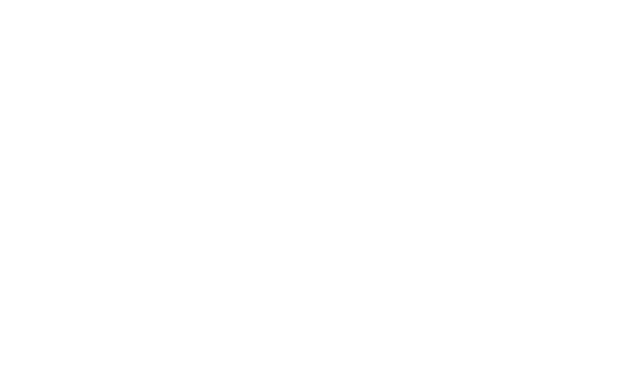
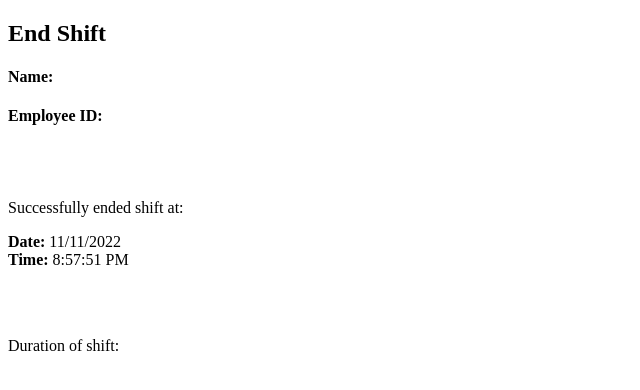
Before and after one commit to fasiehkhan/EmployeeHoursLoggingSystem, a React (Create React App) app: page /employee-end-shift in a window 1280 px wide. Before the commit this address had no page. Shown: the top 390 px of the page, without its empty margins (0-640 px from the left). Built offline with nearby package versions, Linux system fonts and the light colour scheme.

Commit message:
added time/date functions to for employee shifts & breaks

```diff
--- a/src/App.js
+++ b/src/App.js
@@ -5,7 +5,10 @@
 import { Employee } from './views/Employee';
 import { EmployeeHistory } from './views/EmployeeHistory';
 import { EmployeeTimePunches } from './views/EmployeeTimePunches';
-import { EmployeeRequest } from './views/EmployeeRequest';
+import { EmployeeStartShift } from './views/EmployeeStartShift';
+import { EmployeeEndShift } from './views/EmployeeEndShift';
+import { EmployeeStartBreak } from './views/EmployeeStartBreak';
+import { EmployeeEndBreak } from './views/EmployeeEndBreak';
 
 export default function App() {
   return (
@@ -18,7 +21,10 @@
             <Route path="employee" element={<Employee />} />
             <Route path="employee-history" element={<EmployeeHistory />} />
             <Route path="employee-time-punches" element={<EmployeeTimePunches />} />
-            <Route path="employee-request" element={<EmployeeRequest />} />
+            <Route path="employee-start-shift" element={<EmployeeStartShift />} />
+            <Route path="employee-end-shift" element={<EmployeeEndShift />} />
+            <Route path="employee-start-break" element={<EmployeeStartBreak />} />
+            <Route path="employee-end-break" element={<EmployeeEndBreak />} />
           </Route>
         </Routes>
       </BrowserRouter>
--- a/src/index.css
+++ b/src/index.css
@@ -105,3 +105,13 @@
     width: 100px;
     text-align: center;
 }
+
+.employee #trivial {
+  font-size: 15px;
+}
+
+.employee #datetime {
+  outline: 2px solid white;
+  padding: 10px;
+  line-height:30px;
+}
--- /dev/null
+++ b/src/views/EmployeeEndBreak.jsx
@@ -0,0 +1,23 @@
+import  React, { useState } from 'react';
+
+export const EmployeeEndBreak = () => {
+    var [date] = useState(new Date());
+    return (
+        <div className="employee">
+            <h2>End Break</h2>
+            <h4>Name: </h4>
+            <h4>Employee ID: </h4>
+            <br></br><br></br>
+            <div>
+                <p id="trivial">Successfully ended break at:</p>
+                <p id="datetime">
+                    <strong>Date: </strong> {date.toLocaleDateString()}
+                    <br></br>
+                    <strong>Time: </strong> {date.toLocaleTimeString()}
+                </p>
+                <br></br><br></br>
+                <p id="trivial">Duration of break:</p>
+            </div>
+        </div>
+    );
+};
--- /dev/null
+++ b/src/views/EmployeeEndShift.jsx
@@ -0,0 +1,25 @@
+import  React, { useState } from 'react';
+//import { EmployeeStartShift } from './EmployeeStartShift';
+
+export const EmployeeEndShift = () => {
+    var [curTime] = useState(new Date());
+    //var [duration] = curTime - startTime;
+    return (
+        <div className="employee">
+            <h2>End Shift</h2>
+            <h4>Name: </h4>
+            <h4>Employee ID: </h4>
+            <br></br><br></br>
+            <div>
+                <p id="trivial">Successfully ended shift at:</p>
+                <p id="datetime">
+                    <strong>Date: </strong> {curTime.toLocaleDateString()}
+                    <br></br>
+                    <strong>Time: </strong> {curTime.toLocaleTimeString()}
+                </p>
+                <br></br><br></br>
+                <p id="trivial">Duration of shift:</p>
+            </div>
+        </div>
+    );
+};
--- a/src/views/EmployeeRequest.jsx
+++ /dev/null
@@ -1,13 +0,0 @@
-export const EmployeeRequest = () => {
-    return (
-        <div className="employee">
-            <h2>Employee Request</h2>
-            <h4>Name: </h4>
-            <h4>Employee ID: </h4>
-
-            <div>
-                <p>display shift/break starts/ended at time</p>
-            </div>
-        </div>
-    );
-};
--- /dev/null
+++ b/src/views/EmployeeStartBreak.jsx
@@ -0,0 +1,21 @@
+import  React, { useState } from 'react';
+
+export const EmployeeStartBreak = () => {
+    var [date] = useState(new Date());
+    return (
+        <div className="employee">
+            <h2>Start Break</h2>
+            <h4>Name: </h4>
+            <h4>Employee ID: </h4>
+            <br></br><br></br>
+            <div>
+                <p id="trivial">Successfully started break at:</p>
+                <p id="datetime">
+                    <strong>Date: </strong> {date.toLocaleDateString()}
+                    <br></br>
+                    <strong>Time: </strong> {date.toLocaleTimeString()}
+                </p>
+            </div>
+        </div>
+    );
+};
--- /dev/null
+++ b/src/views/EmployeeStartShift.jsx
@@ -0,0 +1,21 @@
+import  React, { useState } from 'react';
+
+export const EmployeeStartShift = () => {
+    var [date] = useState(new Date());
+    return (
+        <div className="employee">
+            <h2>Start Shift</h2>
+            <h4>Name: </h4>
+            <h4>Employee ID: </h4>
+            <br></br><br></br>
+            <div>
+                <p id="trivial">Successfully started shift at:</p>
+                <p id="datetime">
+                    <strong>Date: </strong> {date.toLocaleDateString()}
+                    <br></br>
+                    <strong>Time: </strong> {date.toLocaleTimeString()}
+                </p>
+            </div>
+        </div>
+    );
+};
--- a/src/views/EmployeeTimePunches.jsx
+++ b/src/views/EmployeeTimePunches.jsx
@@ -1,9 +1,22 @@
 import { useNavigate } from "react-router-dom";
+import { React } from "react";
 
 export const EmployeeTimePunches = () => {
     let navigate = useNavigate();
-    const navigateToEmployeeRequest = () =>{
-        let path = `/employee-request`;
+    const navigateToStartShift = () => {
+        let path = `/employee-start-shift`;
+        navigate(path);
+    };
+    const navigateToEndShift = () => {
+        let path = `/employee-end-shift`;
+        navigate(path);
+    };
+    const navigateToStartBreak = () => {
+        let path = `/employee-start-break`;
+        navigate(path);
+    };
+    const navigateToEndBreak = () => {
+        let path = `/employee-end-break`;
         navigate(path);
     };
     return (
@@ -14,12 +27,12 @@
             <br></br><br></br>
             <div>
                 <p>What would you like to do?</p>
-                <button onClick={navigateToEmployeeRequest}>Start Shift</button>
-                <button onClick={navigateToEmployeeRequest}>End Shift</button>
+                <button onClick={navigateToStartShift}>Start Shift</button>
+                <button onClick={navigateToEndShift}>End Shift</button>
                 <br></br>
-                <button onClick={navigateToEmployeeRequest}>Start Break</button>
-                <button onClick={navigateToEmployeeRequest}>End Break</button>
+                <button onClick={navigateToStartBreak}>Start Break</button>
+                <button onClick={navigateToEndBreak}>End Break</button>
             </div>
         </div>
-    );
+    )
 };
```
